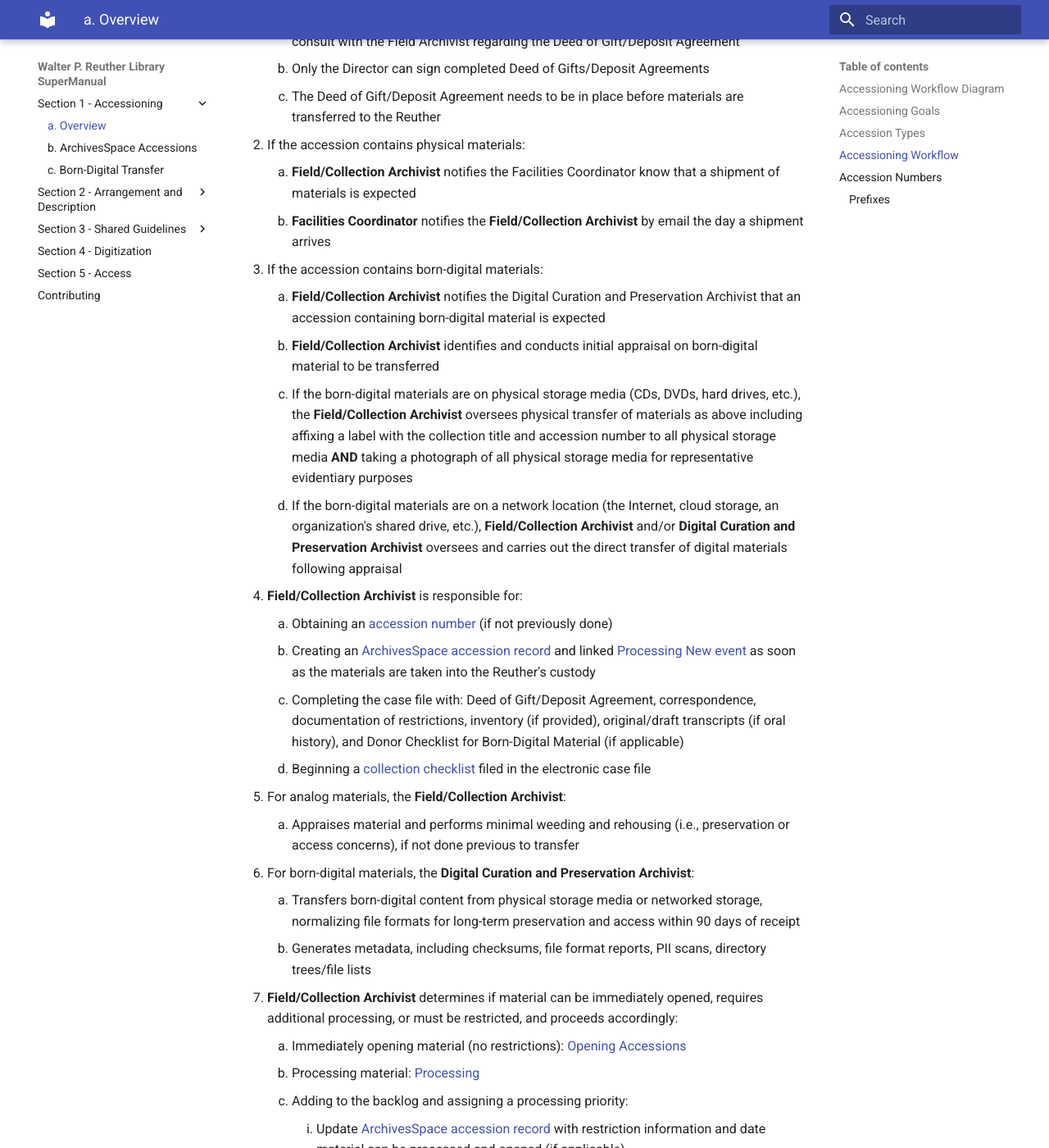
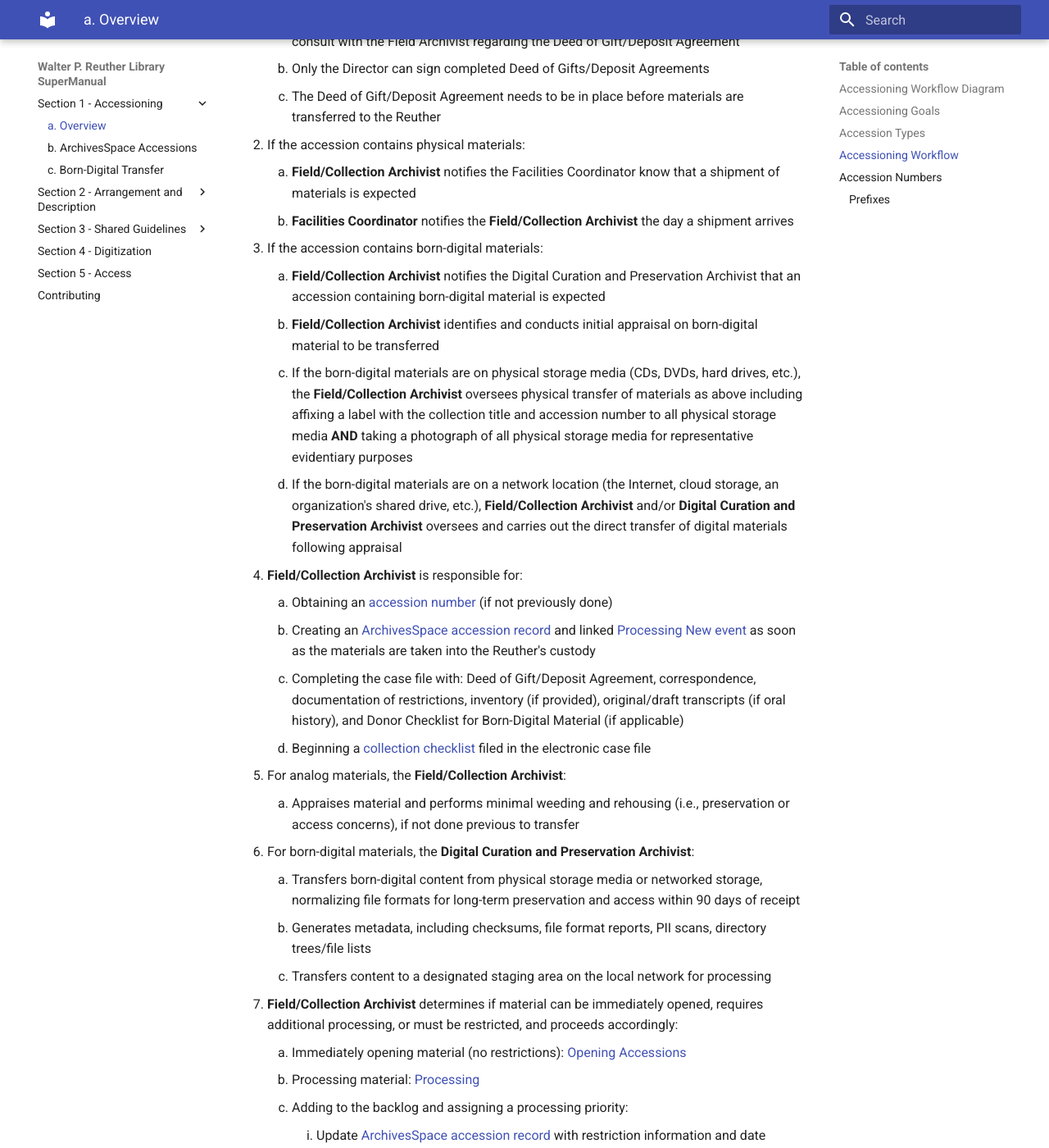
Before and after one commit to WSUReuther/SuperManual, an MkDocs documentation site: the page built from docs/01_accessioning/01_01_overview.md, in a window 1280 px wide and 1400 px high, scrolled down 2306 px. Shown: the whole window at 82% size. Built offline with MkDocs 1.6.1 and Material for MkDocs 9.7.7, drawn with Linux system fonts in a browser that asks for light colours; some of the changed text lies outside the part shown.

Commit message:
Update 01_01_overview.md

```diff
--- a/docs/01_accessioning/01_01_overview.md
+++ b/docs/01_accessioning/01_01_overview.md
@@ -31,7 +31,7 @@
       3. The Deed of Gift/Deposit Agreement needs to be in place before materials are transferred to the Reuther
 2. If the accession contains physical materials:
       1. **Field/Collection Archivist** notifies the Facilities Coordinator know that a shipment of materials is expected
-      2. **Facilities Coordinator** notifies the **Field/Collection Archivist** by email the day a shipment arrives
+      2. **Facilities Coordinator** notifies the **Field/Collection Archivist** the day a shipment arrives
 3. If the accession contains born-digital materials:
       1. **Field/Collection Archivist** notifies the Digital Curation and Preservation Archivist that an accession containing born-digital material is expected
       2. **Field/Collection Archivist** identifies and conducts initial appraisal on born-digital material to be transferred
@@ -47,6 +47,7 @@
 6. For born-digital materials, the **Digital Curation and Preservation Archivist**:
       1. Transfers born-digital content from physical storage media or networked storage, normalizing file formats for long-term preservation and access within 90 days of receipt
       2. Generates metadata, including checksums, file format reports, PII scans, directory trees/file lists
+      3. Transfers content to a designated staging area on the local network for processing
 7. **Field/Collection Archivist** determines if material can be immediately opened, requires additional processing, or must be restricted, and proceeds accordingly:
       1. Immediately opening material (no restrictions): [Opening Accessions](../02_arrangement/02_01_general.md#opening-accessions)
       2. Processing material: [Processing](../02_arrangement/02_01_general.md#processing-levels)
@@ -89,7 +90,7 @@
 | --- | --- |
 | Jerome Cavanagh Papers | UP000379 |
 | Jerome Cavanagh Photographs | UAV000379 |
-| Jerome Cavanagh Library | UL000379 |
+| Jerome Cavanagh Library | UL000379* |
 
 A collection’s numeric code is derived from the sequential numbering system already in place in the [Accession Numbers spreadsheet](https://waynestateprod.sharepoint.com/:x:/r/sites/Libraries/Reuther/Documents/Collections/Acquisitions_Accessions/Accession_numbers.xlsx?d=wd0f64af0ad7640d8a428a1039d0448d8&csf=1&web=1&e=agLa9o). A new collection is assigned the next number in the sequence. Deposits or donations from larger organizational donors, such as the UAW or AFT, are assigned numbers per department or individual, NOT one all-encompassing number. Accruals from one department/individual will be tracked by date received.
 
@@ -111,7 +112,7 @@
 | WSP | Wayne State papers |
 | WSAV | Wayne State audiovisual |
 | WSOH  | Wayne State oral histories |
-| *WSL | Wayne State library |
+| WSL | Wayne State library* |
 
 *Note: Historically, the Reuther Library has accepted books for the Library and assigned them separate prefixes, but this practice has been discontinued.
 
```
